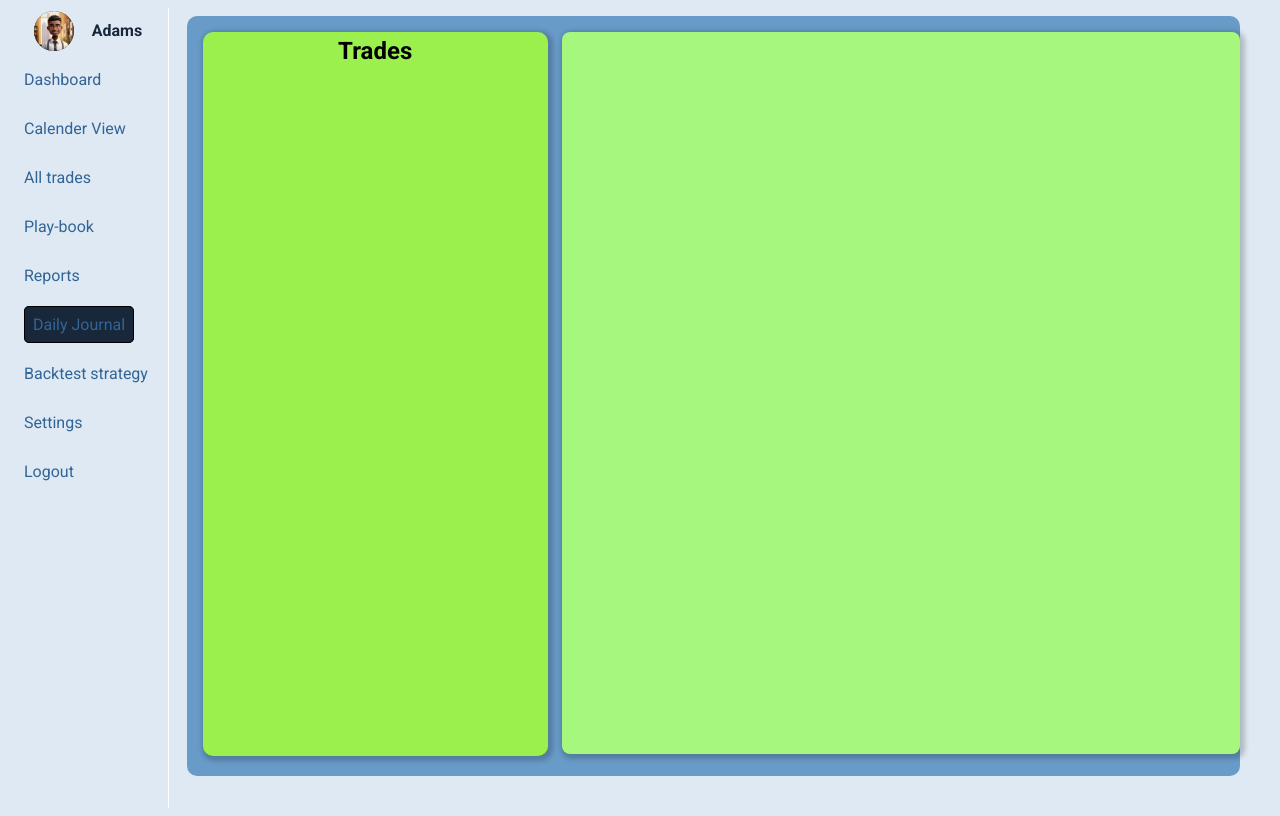
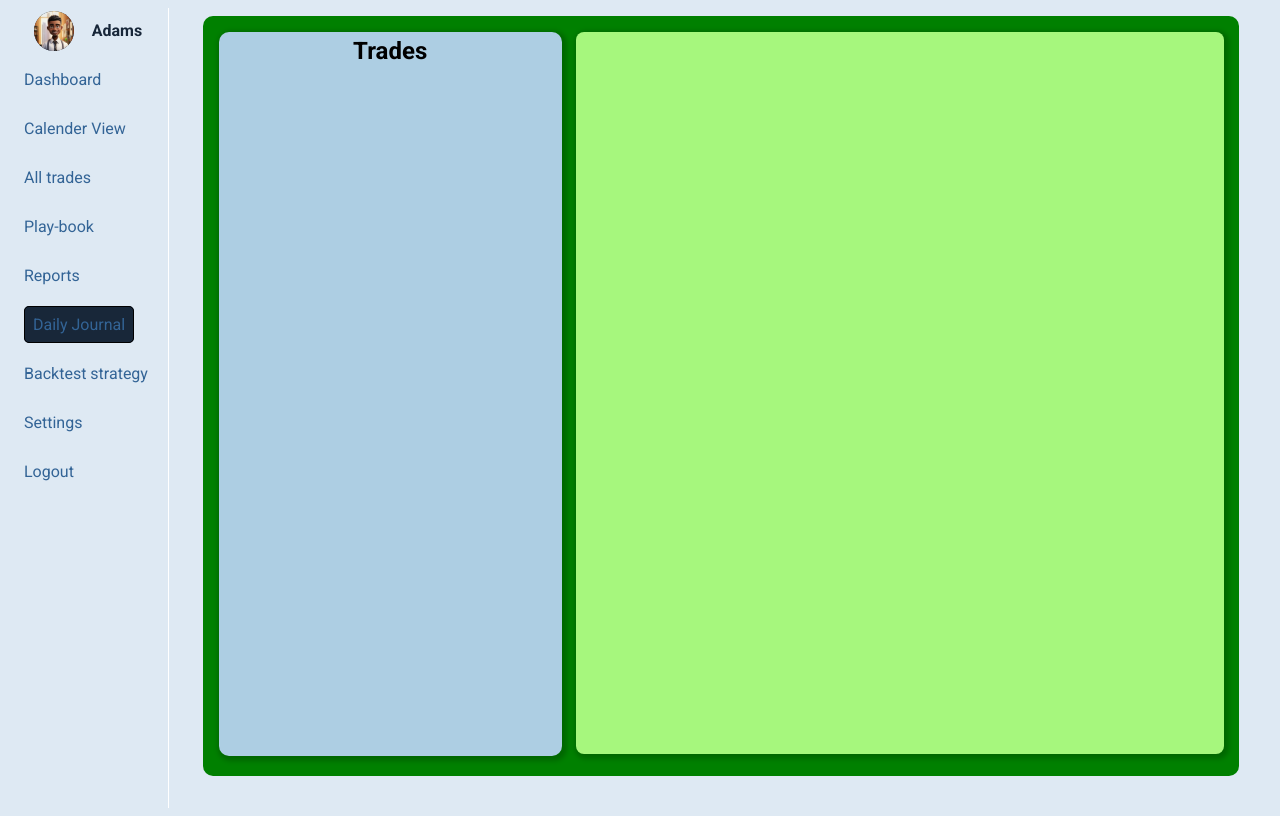
Before and after one commit to Black-Acid/forexJournal, a Django app: page /daily-journal in a window 1280 px wide. Run offline with Django 5.2, Linux system fonts and the light colour scheme; a user stored in the database is signed in; data comes from the database, SQL or seed files in the repository; both versions use the stored data as it was after the commit; some libraries are stand-ins or nearby versions.

Commit message:
restyling most of the pages

```diff
--- a/forexJournal/static/forexJournal/dailyJournal.css
+++ b/forexJournal/static/forexJournal/dailyJournal.css
@@ -9,20 +9,21 @@ body{
 }
 
 main{
-    background: #689bc8;
+    /* background: #689bc8; */
     margin: 0.5rem;
     margin-bottom: 1rem;
     height: 95vh;
     display: flex;
     gap: 14px;
     border-radius: 10px;
-    margin-left: -2rem;
-    width: 100%;
+    margin-left: -1rem;
+    width: 81vw;
+    background: green;
 }
 
 .container{
     margin-top: 1rem;
-    background: #9bf04d;
+    background: #adcee3;
     border-radius: 10px;
     width: 30%;
     margin-left: 1rem;
@@ -129,7 +130,7 @@ main{
 .journal-area{
     background: rgb(166, 247, 125);
     margin: 1rem 0;
-    width: 65%;
+    width: 62.5%;
     height: 95%;
     border-radius: 8px;
     box-shadow: 2px 2px 5px 3px rgba(0, 0, 0, 0.2);
@@ -141,13 +142,13 @@ main{
     border: 1px solid #ccc;
     height: 100%;
     border-radius: 8px;
+    width: 100%;
 }
 
 #journal-text{
     width: 100%;
-    height: 34rem;
+    height: 25rem;
     margin-top: 0.5rem;
-    /* background: blue; */
     font-size: 1.5rem;
     border-radius: 6px;
     color: black;
@@ -177,7 +178,7 @@ main{
     outline: none;
     border: 1px solid rgb(240, 252, 211);
     background: rgb(143, 247, 143);
-    margin-left: 46rem;
+    margin-left: 31rem;
 }
 
 .journal-header-items{
```
Also changed, not shown: db.sqlite3.
